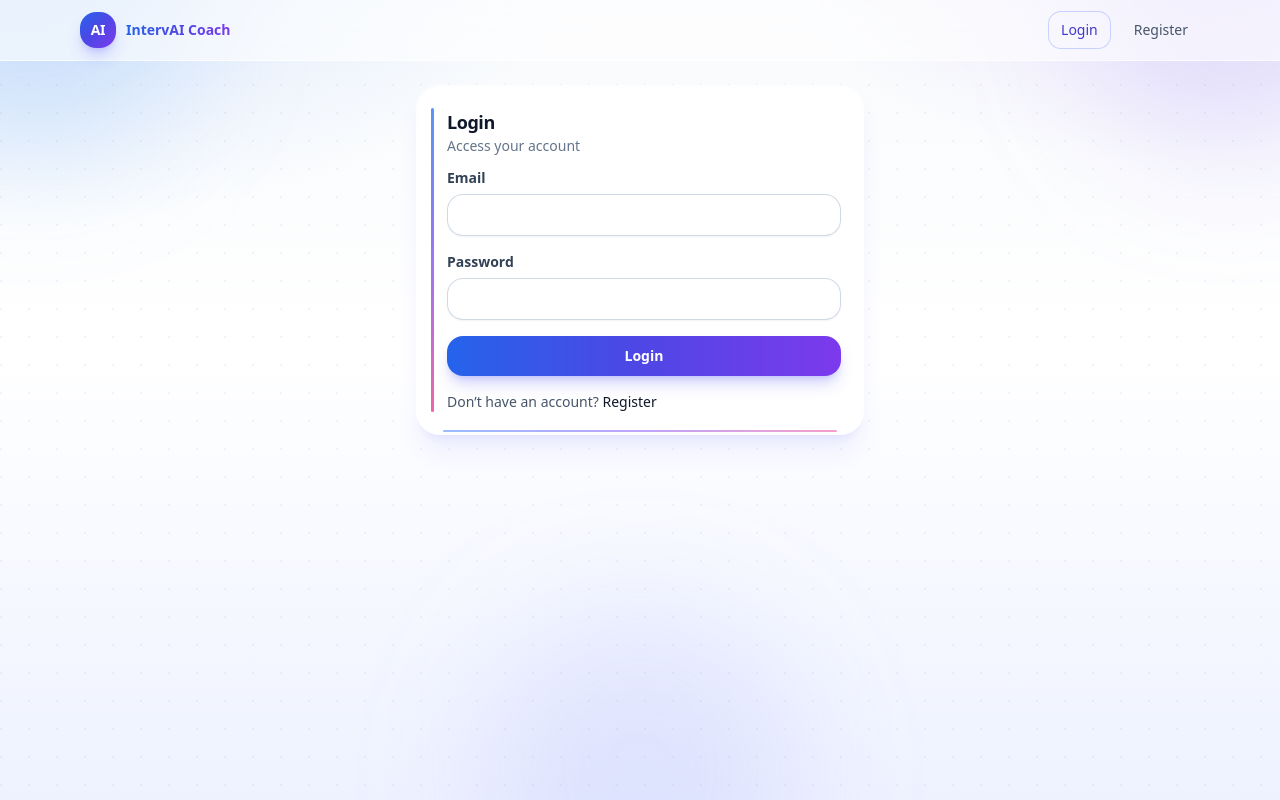
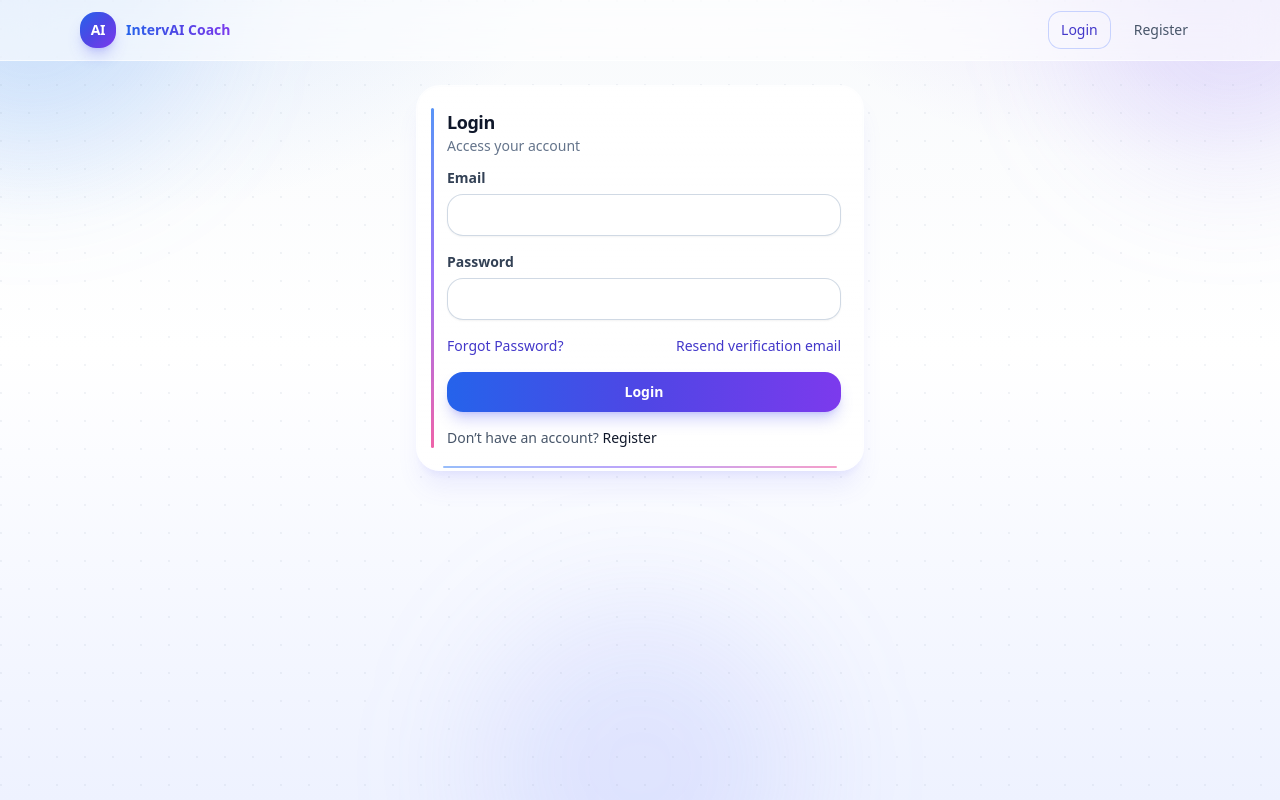
Before and after one commit to matchasai/AI_Interview_Coach, a React (Vite) app: page /login in a window 1280 px wide. Built offline with nearby package versions, Linux system fonts and the light colour scheme; no server answers.

Commit message:
Add forgot password and resend verification actions on login page

```diff
--- a/src/pages/Login.jsx
+++ b/src/pages/Login.jsx
@@ -6,7 +6,7 @@ import { Button } from '../components/ui/Button'
 import { Card, CardHeader } from '../components/ui/Card'
 import { Input } from '../components/ui/Input'
 import { useAuth } from '../hooks/useAuth'
-import { getErrorMessage } from '../services/api'
+import { api, getErrorMessage } from '../services/api'
 import { fadeUp } from '../utils/motion'
 import { toastError, toastSuccess } from '../utils/toast'
 
@@ -14,6 +14,8 @@ export function Login() {
   const navigate = useNavigate()
   const { isAuthenticated, login } = useAuth()
   const [serverError, setServerError] = useState('')
+  const [forgotLoading, setForgotLoading] = useState(false)
+  const [resendLoading, setResendLoading] = useState(false)
 
   useEffect(() => {
     if (serverError) toastError(serverError)
@@ -22,10 +24,53 @@ export function Login() {
   const {
     register,
     handleSubmit,
+    getValues,
     formState: { errors, isSubmitting },
   } = useForm({
     defaultValues: { email: '', password: '' },
   })
+
+  async function requestPasswordReset() {
+    const email = (getValues('email') || '').trim()
+    if (!email) {
+      setServerError('Please enter your email first.')
+      return
+    }
+
+    setForgotLoading(true)
+    setServerError('')
+    try {
+      const res = await api.post('/api/auth/forgot-password', { email })
+      toastSuccess(res?.data?.message || 'If an account exists, a reset link has been sent.')
+    } catch (e) {
+      const message = getErrorMessage(e)
+      setServerError(message)
+      toastError(message)
+    } finally {
+      setForgotLoading(false)
+    }
+  }
+
+  async function resendVerification() {
+    const email = (getValues('email') || '').trim()
+    if (!email) {
+      setServerError('Please enter your email first.')
+      return
+    }
+
+    setResendLoading(true)
+    setServerError('')
+    try {
+      const res = await api.post('/api/auth/resend-verification-email', { email })
+      toastSuccess(res?.data?.message || 'Verification email sent.')
+    } catch (e) {
+      const message = getErrorMessage(e)
+      setServerError(message)
+      toastError(message)
+    } finally {
+      setResendLoading(false)
+    }
+  }
 
   const onSubmit = useMemo(
     () =>
@@ -75,6 +120,26 @@ export function Login() {
             })}
           />
 
+          <div className="flex flex-wrap items-center justify-between gap-2 text-sm">
+            <button
+              type="button"
+              onClick={requestPasswordReset}
+              disabled={forgotLoading || resendLoading || isSubmitting}
+              className="font-medium text-indigo-700 hover:underline disabled:cursor-not-allowed disabled:opacity-60"
+            >
+              {forgotLoading ? 'Sending reset link…' : 'Forgot Password?'}
+            </button>
+
+            <button
+              type="button"
+              onClick={resendVerification}
+              disabled={resendLoading || forgotLoading || isSubmitting}
+              className="font-medium text-indigo-700 hover:underline disabled:cursor-not-allowed disabled:opacity-60"
+            >
+              {resendLoading ? 'Sending verification…' : 'Resend verification email'}
+            </button>
+          </div>
+
           <Button type="submit" className="w-full" disabled={isSubmitting}>
             {isSubmitting ? 'Signing in…' : 'Login'}
           </Button>
```
